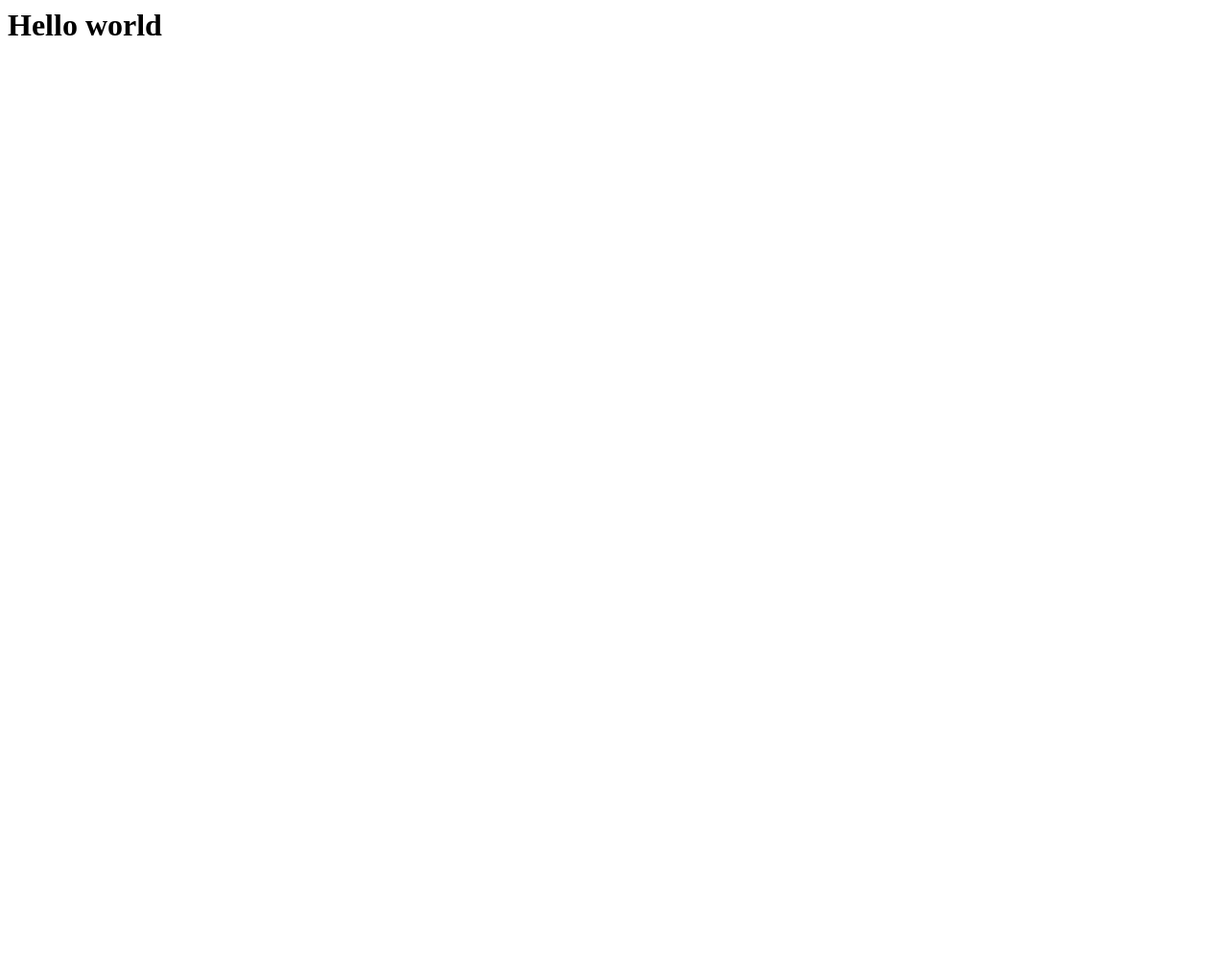
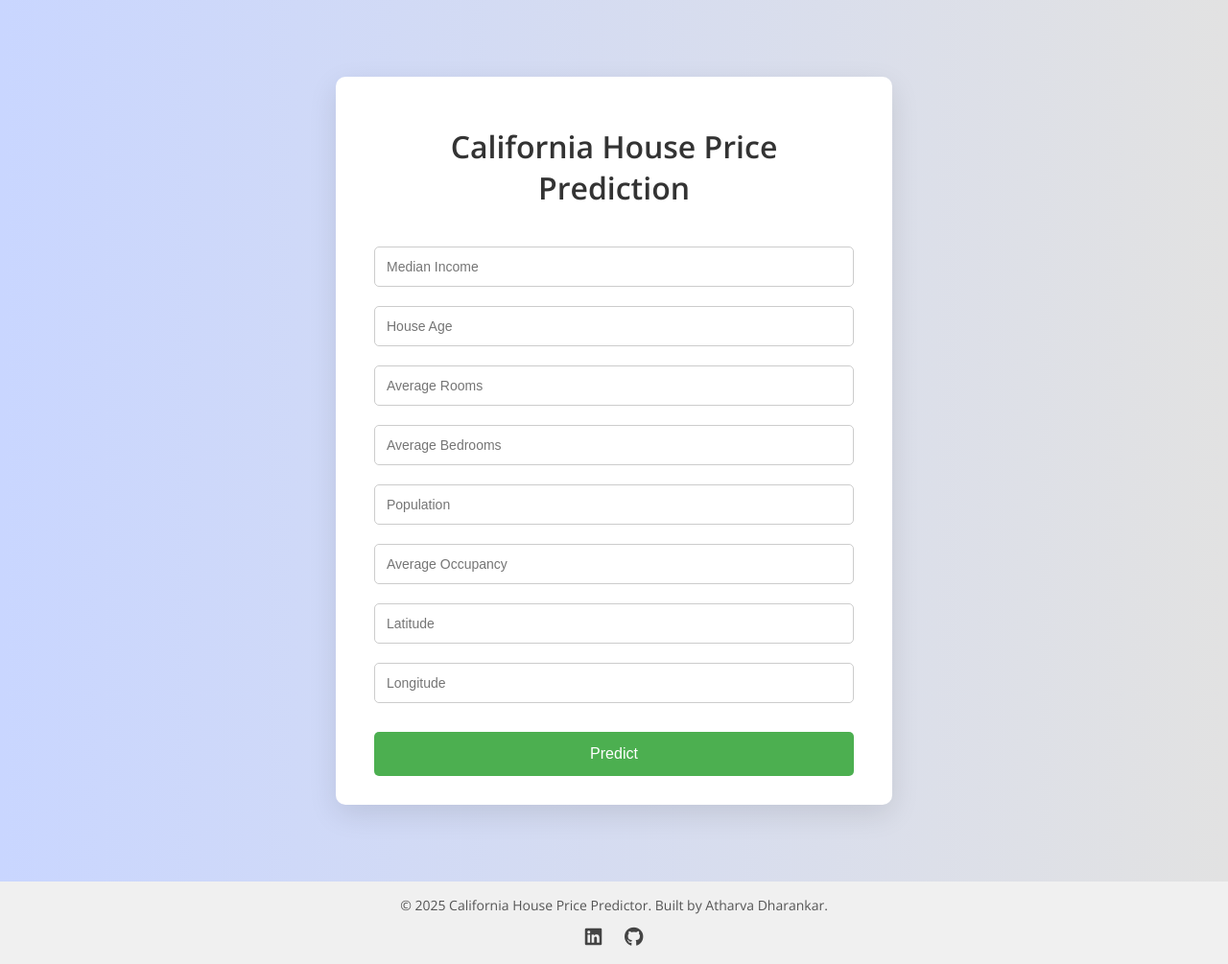
Before and after one commit to atharva-dharankar0007/CaliforniaHousePricing, a Flask app: page / in a window 1280 px wide. Before the commit the page is almost empty. Shown: the whole page at 96% size. Before the commit the page ends 37 px from the top, so only its background shows below. Run offline with Flask 3, Linux system fonts and the light colour scheme; parts of the project's set-up code (start-up, migrations or seed data) failed here and were passed over.

Commit message:
this coomit is for homepage

```diff
--- a/app.py
+++ b/app.py
@@ -25,5 +25,14 @@ def predict_api():
     print(output[0])
     return jsonify(output[0])
 
+@app.route('/predict',methods=['POST'])
+def predict():
+    data=[float(x) for x in request.form.values()]
+    final_input=scalar.transform(np.array(data).reshape(1,-1))
+    print(final_input)
+    output=regmodel.predict(final_input)[0]
+    return render_template("home.html",prediction_text="The House price prediction is {}".format(output))
+
+
 if __name__=="__main__":
     app.run(debug=True)
--- a/templates/home.html
+++ b/templates/home.html
@@ -1,3 +1,127 @@
-<h1>
-    Hello world
-</h1>
+<!DOCTYPE html>
+<html lang="en">
+<head>
+  <meta charset="UTF-8">
+  <title>California House Price Prediction</title>
+  <link href="https://fonts.googleapis.com/css2?family=Open+Sans:wght@300;600&display=swap" rel="stylesheet">
+  <link rel="stylesheet" href="https://cdnjs.cloudflare.com/ajax/libs/font-awesome/6.5.0/css/all.min.css" integrity="sha512-something" crossorigin="anonymous" referrerpolicy="no-referrer" />
+
+  <style>
+    body {
+      background: linear-gradient(to right, #c9d6ff, #e2e2e2);
+      font-family: 'Open Sans', sans-serif;
+      margin: 0;
+      padding: 0;
+      display: flex;
+      flex-direction: column;
+      min-height: 100vh;
+    }
+
+    .container {
+      max-width: 500px;
+      margin: 80px auto;
+      padding: 30px 40px;
+      background-color: white;
+      border-radius: 10px;
+      box-shadow: 0 10px 30px rgba(0,0,0,0.1);
+      flex: 1;
+    }
+
+    h1 {
+      text-align: center;
+      font-weight: 600;
+      color: #333;
+      margin-bottom: 30px;
+    }
+
+    input[type="text"] {
+      width: 100%;
+      padding: 12px;
+      margin: 10px 0;
+      border: 1px solid #ccc;
+      border-radius: 5px;
+      box-sizing: border-box;
+      font-size: 14px;
+    }
+
+    button {
+      width: 100%;
+      background-color: #4CAF50;
+      color: white;
+      padding: 14px;
+      margin-top: 20px;
+      border: none;
+      border-radius: 5px;
+      font-size: 16px;
+      cursor: pointer;
+      transition: background-color 0.3s ease;
+    }
+
+    button:hover {
+      background-color: #45a049;
+    }
+
+    .result {
+      text-align: center;
+      margin-top: 30px;
+      font-size: 18px;
+      font-weight: bold;
+      color: #444;
+    }
+
+  footer {
+      background-color: #f0f0f0;
+      text-align: center;
+      padding: 15px 10px;
+      font-size: 14px;
+      color: #555;
+    }
+
+    .social-icons {
+      margin-top: 10px;
+    }
+
+    .social-icons a {
+      margin: 0 10px;
+      color: #444;
+      text-decoration: none;
+      font-size: 20px;
+    }
+
+    .social-icons a:hover {
+      color: #0077b5;
+    }
+  </style>
+</head>
+
+<body>
+  <div class="container">
+    <h1>California House Price Prediction</h1>
+
+    <form action="{{ url_for('predict') }}" method="post">
+      <input type="text" name="MedInc" placeholder="Median Income" required />
+      <input type="text" name="HouseAge" placeholder="House Age" required />
+      <input type="text" name="AveRooms" placeholder="Average Rooms" required />
+      <input type="text" name="AveBedrms" placeholder="Average Bedrooms" required />
+      <input type="text" name="Population" placeholder="Population" required />
+      <input type="text" name="AveOccup" placeholder="Average Occupancy" required />
+      <input type="text" name="Latitude" placeholder="Latitude" required />
+      <input type="text" name="Longitude" placeholder="Longitude" required />
+      <button type="submit">Predict</button>
+    </form>
+
+    {% if prediction_text %}
+      <div class="result">{{ prediction_text }}</div>
+    {% endif %}
+  </div>
+
+ <footer>
+    &copy; 2025 California House Price Predictor. Built by Atharva Dharankar.
+    <div class="social-icons">
+      <a href="https://www.linkedin.com/in/atharva-pandurang-dharankar" target="_blank" title="LinkedIn"><i class="fab fa-linkedin"></i></a>
+      <a href="https://github.com/atharva-dharankar0007" target="_blank" title="GitHub"><i class="fab fa-github"></i></a>
+    </div>
+  </footer>
+
+</body>
+</html>
```
